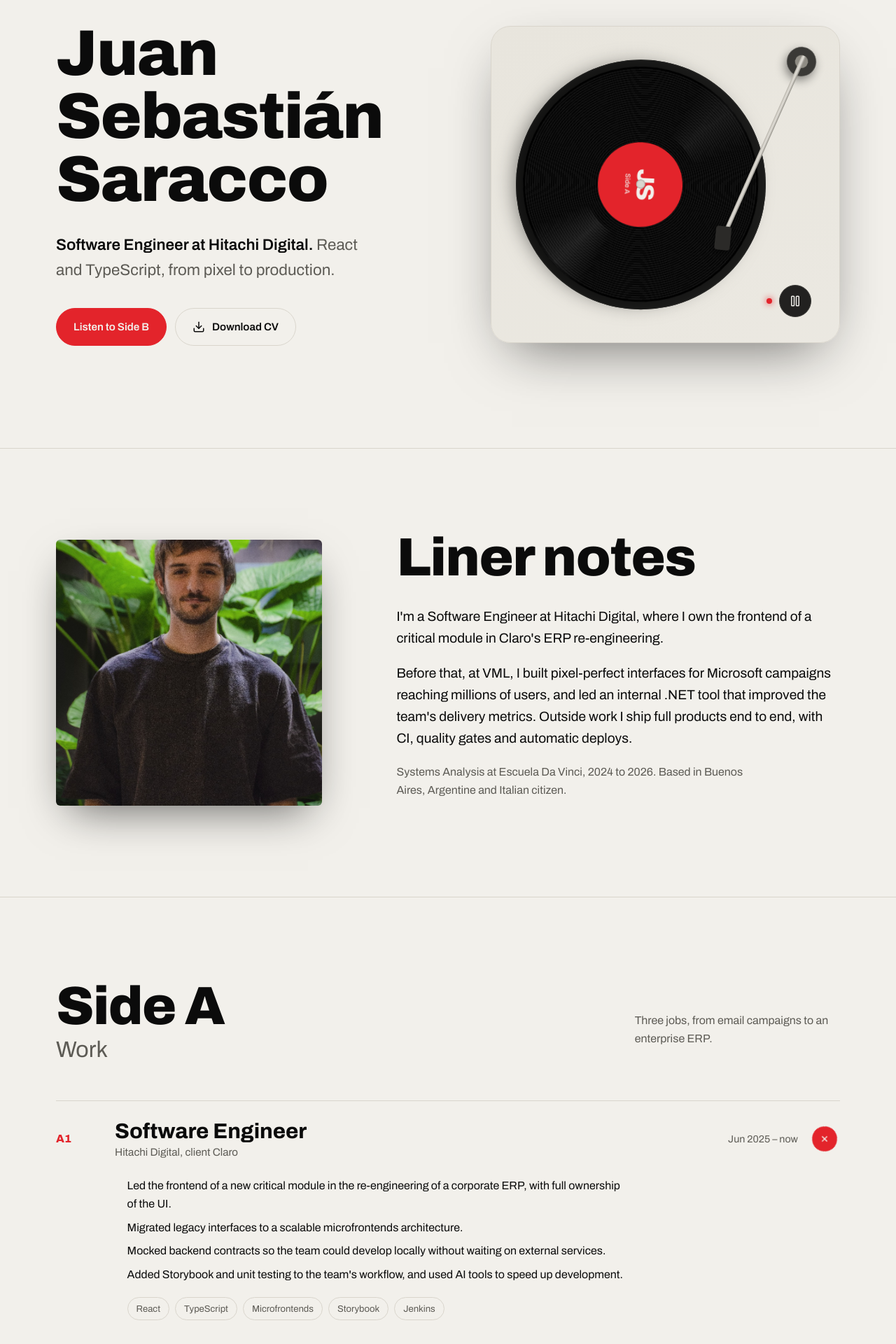
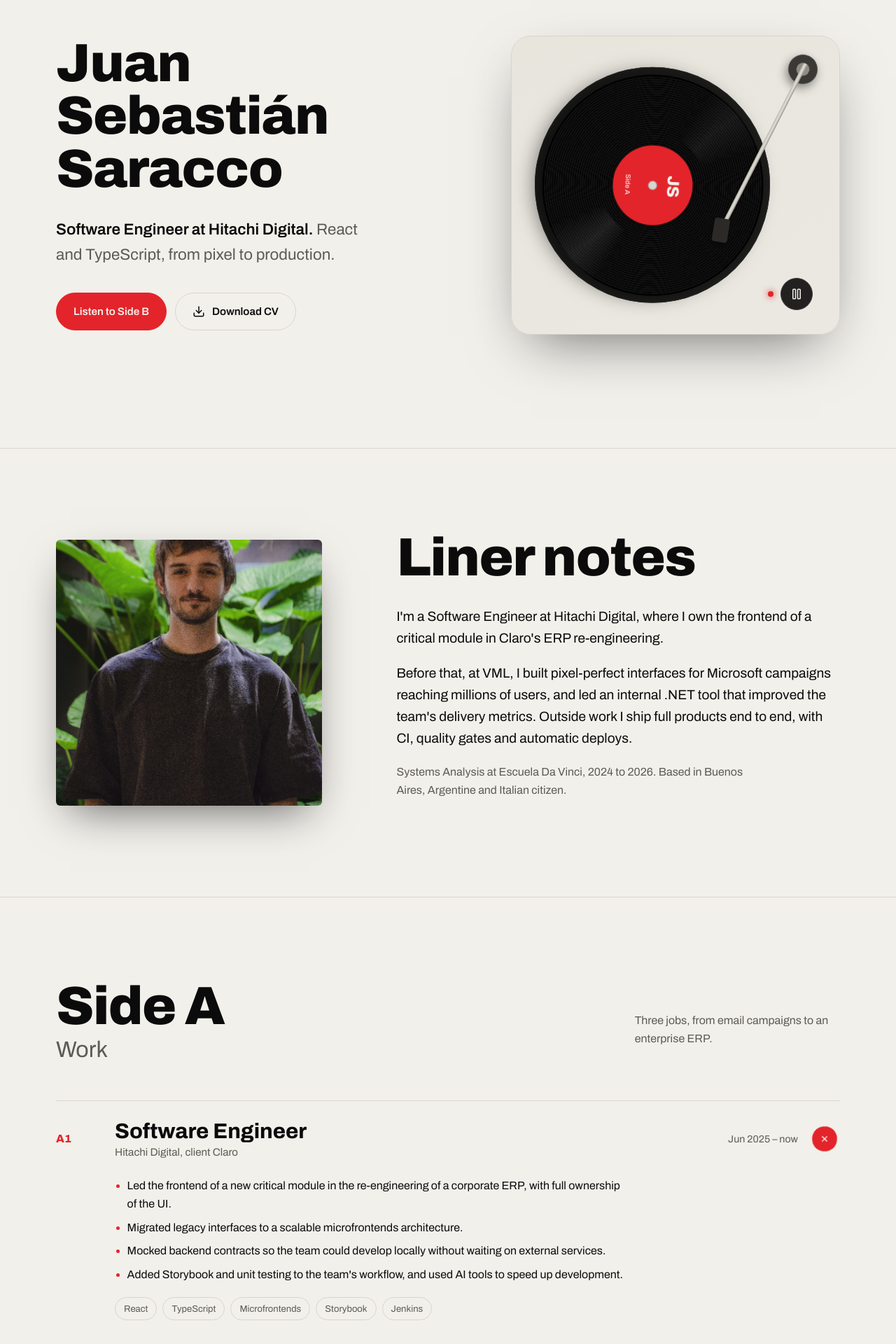
Before and after one commit to saracco-juan/portfolio, a React (Vite) app: page / in a window 1280 px wide. Shown: the part 160-2080 px from the top of the page at 70% size. Built offline with nearby package versions, Linux system fonts and the light colour scheme.

Commit message:
Polish the redesign: hero name wrapping, record label, list markers, contact size
Co-Authored-By: Claude Opus 5.5 <noreply@anthropic.com>
Claude-Session: https://claude.ai/code/session_01DCbEqHiABtVST5Vhjdt5cW

```diff
--- a/src/components/Portfolio/portfolio.css
+++ b/src/components/Portfolio/portfolio.css
@@ -219,13 +219,13 @@
 
 .hero__grid {
   display: grid;
-  grid-template-columns: 1.15fr 1fr;
+  grid-template-columns: 1.3fr 1fr;
   align-items: center;
-  gap: 48px;
+  gap: 40px;
 }
 
 .hero__name {
-  font-size: clamp(3rem, 7.2vw, 6.4rem);
+  font-size: clamp(2.6rem, 6vw, 5.4rem);
   line-height: 0.92;
   font-weight: 850;
   font-variation-settings: "wdth" 125;
@@ -235,6 +235,7 @@
 
 .hero__word {
   display: block;
+  white-space: nowrap;
   overflow: hidden;
   padding-bottom: 0.06em;
 }
@@ -369,12 +370,13 @@
   display: flex;
   flex-direction: column;
   align-items: center;
-  gap: 2px;
-  line-height: 1.05;
+  justify-content: space-between;
+  height: 72%;
+  line-height: 1;
 }
 
 .record__label-mono {
-  font-size: clamp(1.4rem, 3.4vw, 2.2rem);
+  font-size: clamp(1rem, 2.2vw, 1.5rem);
   font-variation-settings: "wdth" 125;
   letter-spacing: -0.03em;
 }
@@ -430,7 +432,7 @@
 }
 
 .site.is-playing .tonearm {
-  transform: rotate(24deg);
+  transform: rotate(27deg);
 }
 
 .tonearm__pivot {
@@ -732,6 +734,12 @@
 .track__body ul {
   margin: 0 0 20px;
   padding-left: 1.1em;
+  list-style: disc;
+}
+
+.track__body .stack {
+  padding-left: 0;
+  list-style: none;
 }
 
 .track__body li {
@@ -839,12 +847,12 @@
 
 .contact__mail {
   display: inline-block;
-  font-size: clamp(1.6rem, 5.4vw, 4.6rem);
+  font-size: clamp(1.35rem, 4.4vw, 3.5rem);
   font-weight: 850;
-  font-variation-settings: "wdth" 125;
+  font-variation-settings: "wdth" 112;
   letter-spacing: -0.02em;
-  line-height: 1.05;
-  word-break: break-word;
+  line-height: 1.1;
+  overflow-wrap: anywhere;
   background-image: linear-gradient(var(--red), var(--red));
   background-size: 0% 6px;
   background-repeat: no-repeat;
```
